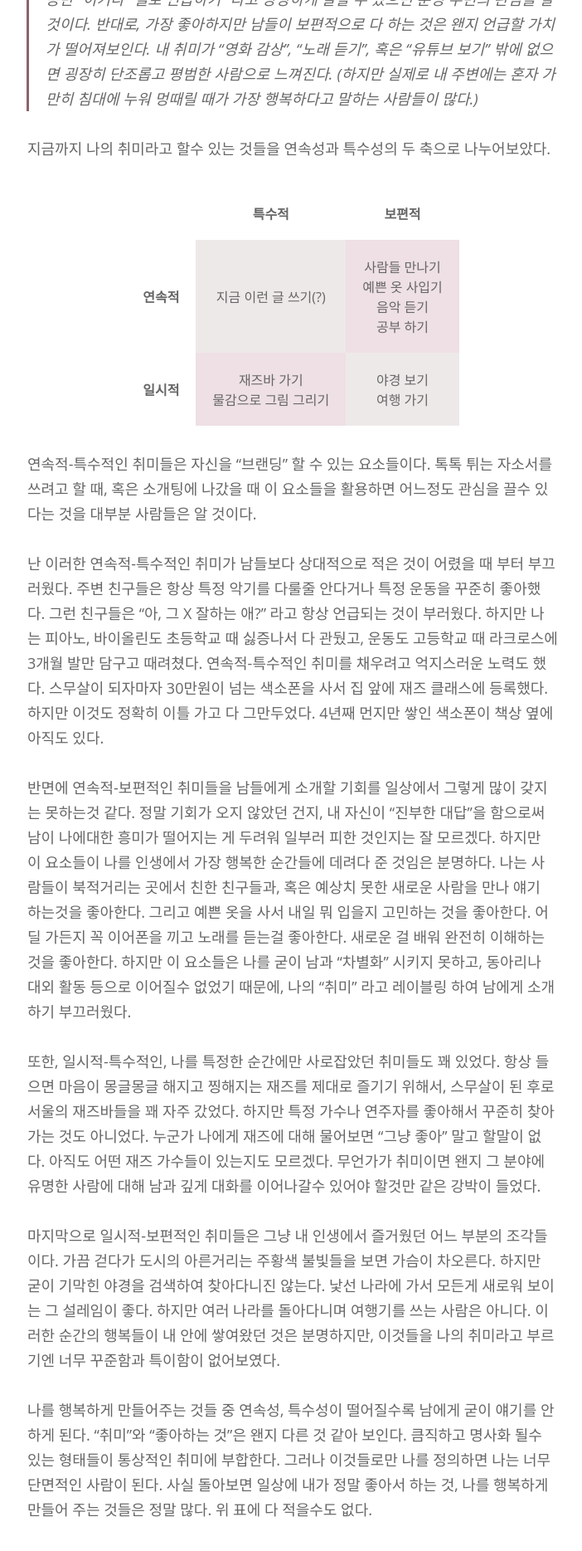
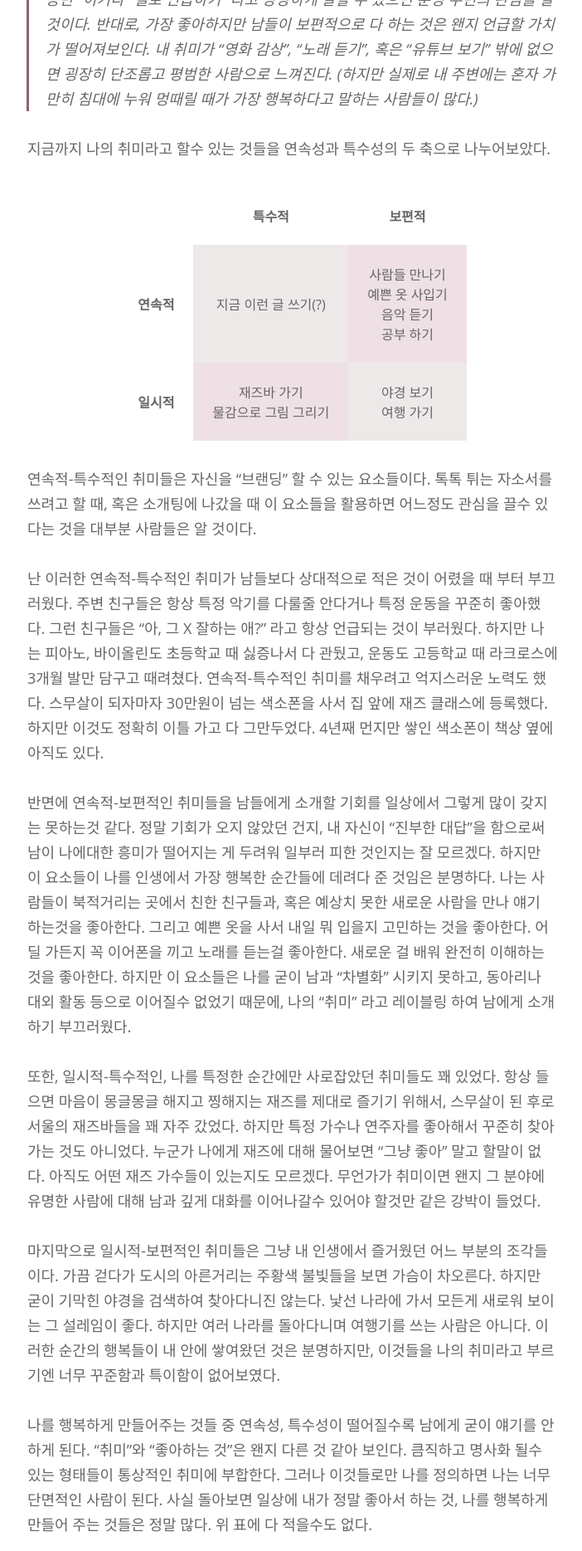
Before and after one commit to minniie/minniie.github.io, a Jekyll site: the page built from _posts/2021-08-05-post4.markdown, in a window 1280 px wide. Shown: the part 1792-3661 px from the top of the page at 83% size, without its empty margins (287-989 px from the left). Built offline with Jekyll 4.4.1, drawn with Linux system fonts in a browser that asks for light colours; nearby versions of some CDN libraries; some web fonts are replaced.

Commit message:
Update main.sass

```diff
--- a/css/main.sass
+++ b/css/main.sass
@@ -39,11 +39,11 @@ table
   border: 1px solid #FFF
   border-collapse: collapse
 th
-  padding: 20px
+  padding: 23px
   text-align: center
   background: #FFF
 td
-  padding: 20px
+  padding: 23px
   text-align: center
 
 tr:nth-child(1) td:first-child
```
